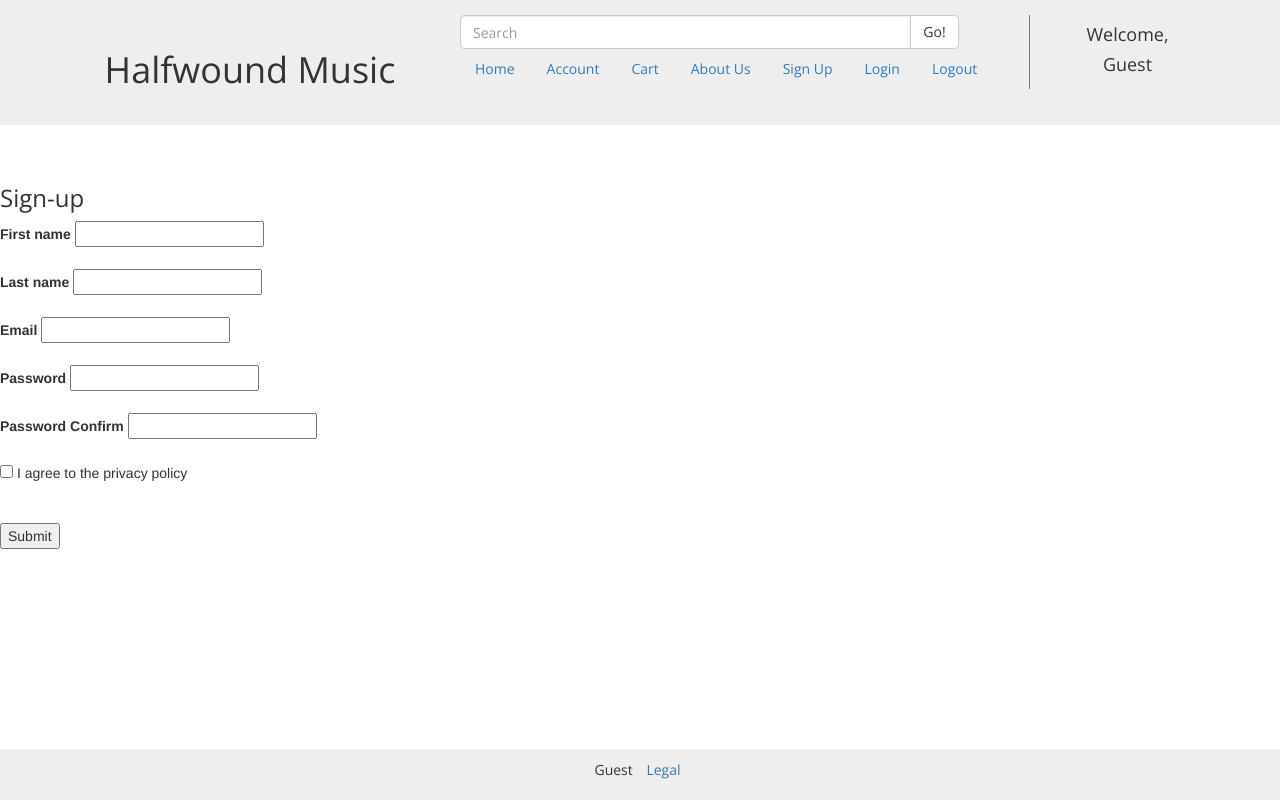
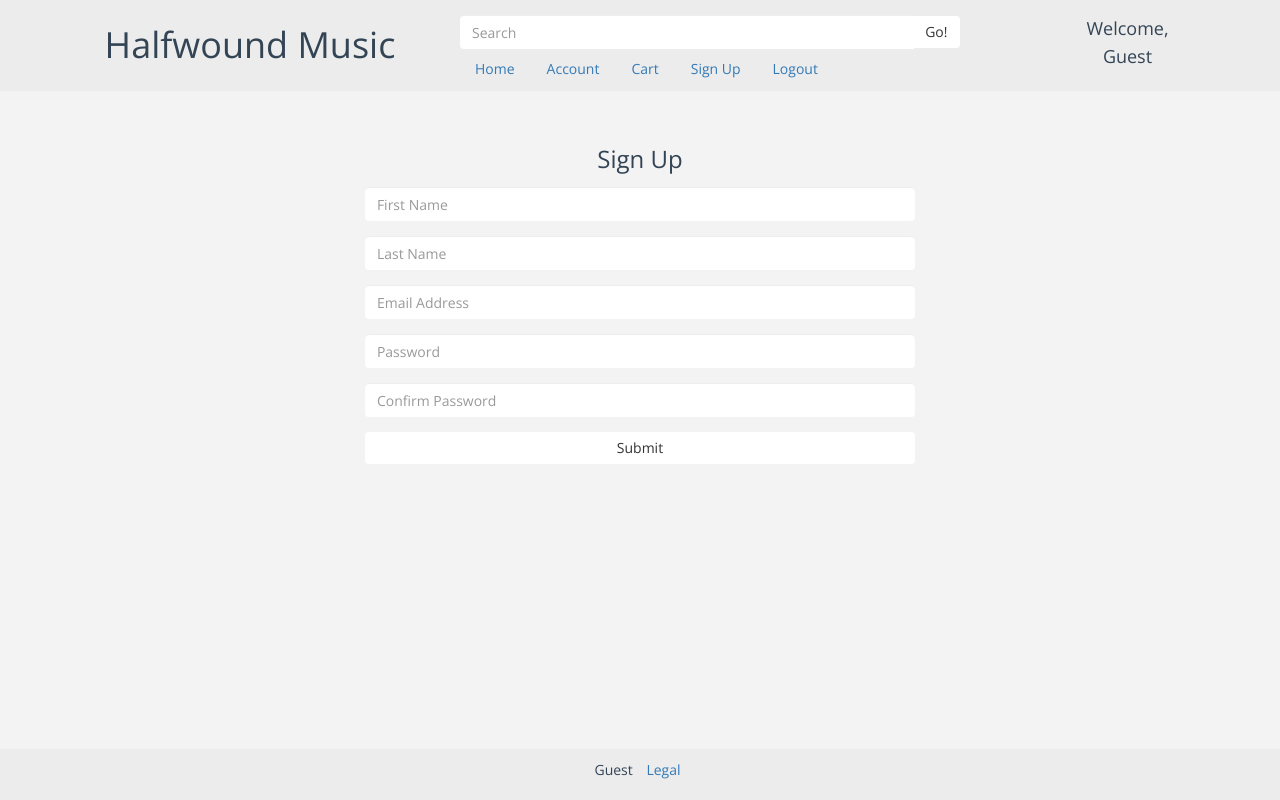
Before and after one commit to dmkato/halfWoundMusic, a PHP site: page /php/signup.php in a window 1280 px wide. Run offline with PHP 8.4, Linux system fonts and the light colour scheme; a user stored in the database is signed in.

Commit message:
More UI updates

```diff
--- a/php/accountProcess.php
+++ b/php/accountProcess.php
@@ -5,6 +5,7 @@
 <!DOCTYPE html>
 <html>
 <body>
+  <div class="container">
 
 
 	<?php
@@ -72,7 +73,7 @@
 
 	mysqli_close($conn);
 	?>
-
+</div>
 
 	<?php include 'footer.php'; ?>
 </body>
--- a/php/header.php
+++ b/php/header.php
@@ -51,17 +51,20 @@ $directory = "http://web.engr.oregonstate.edu/~giovanmi/dbs/halfWoundMusic";
                 <li id="Home"><a href="<?php //echo $directory;?>/index.php">Home</a></li>
                 <li id="Account"><a href="<?php //echo $directory;?>/php/myaccount.php">Account</a></li>
                 <li id="Cart"><a href="<?php //echo $directory;?>/php/cart.php">Cart</a></li>
-                <li id="AboutUs"><a href="<?php //echo $directory;?>/php/aboutUs.php">About Us</a></li>
                 <li id="Signup"><a href="/php/signup.php">Sign Up</a></li>
-                <li id="Login"><a href="<?php ////echo $directory;?>/php/login.php">Login</a></li>
                 <li id="Myaccount"><a href="<?php //echo $directory;?>/php/logout.php">Logout</a></li>
 
               </ul>
             </div>
 
-            <div class="col-md-2 align-middle">
+            <div id="greeting" class="col-md-2 align-middle">
               <h4 class="text-center">Welcome, </h4>
               <h4 class="text-center"><?php echo "$username"; ?></h4>
+              <!-- <?php
+                if ($username == "Guest") {
+                  echo "<h4 class='text-center'><a href='/index.php'>Login</a></h4>";
+                }
+              ?> -->
             </div>
 
           </nav>
--- a/php/loginProcess.php
+++ b/php/loginProcess.php
@@ -32,7 +32,6 @@ $result = mysqli_query($conn, $sql);
   $rows = mysqli_num_rows($result);
 
   mysqli_close($conn);
-
 ?>
 
 <!DOCTYPE html>
@@ -41,6 +40,7 @@ mysqli_close($conn);
 
 </head>
 <body>
+  <div class="container">
 
   <br>
 
@@ -64,6 +64,7 @@ mysqli_close($conn);
   //echo "Welcome " . $_SESSION["username"] . ".<br>";
   ?>
   <br>
+  </div>
   <?php include 'footer.php'; ?>
 </body>
 </html>
--- a/php/logout.php
+++ b/php/logout.php
@@ -12,9 +12,11 @@ $_SESSION["username"]="Not logged in";
 ?>
 <body>
 
+  <div class="container">
 	<br>
 	<h5>Your account has been logged out</h5>
 	<br>
+  </div>
 
 	<?php include 'footer.php'; ?>
 </body>
--- a/php/myaccount.php
+++ b/php/myaccount.php
@@ -18,7 +18,7 @@
 		<?php
 		$username = $_SESSION["username"];
 		if ($_SESSION["username"] == "Not logged in") {
-			echo "Please login to see account information";
+			echo "Please <a href='/index.php'>login</a> to see account information";
 			echo "<br><br>";
 		} else {
 
--- a/php/signup.php
+++ b/php/signup.php
@@ -7,101 +7,33 @@
 <body>
 
   <br>
-
+  <div id="signupForm" class="container">
     <br>
-	<h3>Sign-up</h3>
-	<script type="text/javascript">
-
-		function formvalidate(myform)
-		{
-			if(myform.firstname.value == "")
-			{
-				alert("Firstname can't be blank");
-				myform.firstname.focus();
-				return false;
-			}
-			if(myform.lastname.value == "")
-			{
-				alert("Last name can't be blank");
-				myform.lastname.focus();
-				return false;
-			}
-			if(myform.email.value == "")
-			{
-				alert("email can't be blank");
-				myform.email.focus();
-				return false;
-			}
-			if(myform.username.value == "")
-			{
-				alert("Username can't be blank");
-				myform.username.focus();
-				return false;
-			}
-			if(myform.userpassword.value == "")
-			{
-				alert("password can't be blank");
-				myform.userpassword.focus();
-				return false;
-			}
-			if(myform.passwordconfirm.value == "")
-			{
-				alert("password can't be blank");
-				myform.userpassword.focus();
-				return false;
-			}
-			if(myform.userpassword.value != myform.passwordconfirm.value)
-			{
-				alert("Passwords do not match");
-				myform.userpassword.focus();
-				return false;
-			}
-	//password check. test() returns bool based off whether strings match
-	else
-	{
-		var passcheckregex = /(?=.*\d)(?=.*[a-z])(?=.*[A-Z])/;
-		if(passcheckregex.test(myform.userpassword.value)==false)
-		{
-			alert("Your password isn't strong enough (must contain at least one upper case letter and one digit (0-9)");
-			myform.userpassword.focus();
-			return false;
-		}
-
-	}
-	if(document.getElementById("myCheck").checked==false)
-	{
-		alert("You must agree to privacy policy");
-		myform.userpassword.focus();
-		return false;
-	}
-	return true;
-}
-
-
-</script>
-
-<form action = "accountProcess.php" method="post" onsubmit="return formvalidate(this);">
-	<fieldset>
-
-		<label>First name</label>
-		<input type = "text"  name = "first" id = "firstname" ><br>
-		<br>
-		<label>Last name</label>
-		<input type = "text"  name = "last" id = "lastname" ><br>
-		<br>
-		<label>Email</label>
-		<input type = "text"  name = "email" id = "email" ><br><br>
-		<label>Password</label>
-		<input type = "password"  name = "password" id = "userpassword" ><br>
-		<br>
-		<label>Password Confirm</label>
-		<input type = "password"  name = "passwordconfirm" id = "userpasswordconfirm" >
-		<br><br><input type="checkbox" name="privacypolicy" id="myCheck"> I agree to the privacy policy<br>
-		<br><br>
-		<input type="submit">
-
-	</fieldset>
+    <div id="formContainer" class="text-center">
+      <h3>Sign Up</h3>
+      <form id="signupForm" action="accountProcess.php" method="post" onsubmit="return formvalidate(this);">
+        <div id="firstNameField" class="form-group">
+          <input name="first" class="form-control" id="firstname" placeholder="First Name">
+        </div>
+        <div id="lastNameField" class="form-group">
+          <input name="last" class="form-control" id="lastname" placeholder="Last Name">
+        </div>
+        <div id="emailAddressField" class="form-group">
+          <input name="email" class="form-control" id="email" placeholder="Email Address">
+        </div>
+        <div id="passwordField" class="form-group">
+          <input name="Password" class="form-control" id="userpassword" placeholder="Password">
+        </div>
+        <div id="passwordField" class="form-group">
+          <input name="Password" class="form-control" id="passwordconfirm" placeholder="Confirm Password">
+        </div>
+        <div>
+          <input id="submitButton" type="submit" class="btn btn-default">
+          <span id="ajaxStatus"></span>
+        </div>
       </form>
+    </div>
+  </div>
 
   <?php include 'footer.php'; ?>
 </body>
--- a/styles/main.css
+++ b/styles/main.css
@@ -2,34 +2,86 @@ h1, h2, h3, h4, h5, h6, a, p, div  {
     font-family: "Open Sans";
 }
 
-h1 {}
+h1, h2, h3, h4, h5, h6, p, div {
+    color: #345;
+}
+
+#contentBlock {
+    padding-top: 10px;
+}
+
+#signupForm {
+    padding: 5px 15% 20px 15%;
+}
+
+ul {
+    list-style: none;
+}
+
+h3 {
+    margin-top: 10px;
+}
+
+li, a {
+    margin-bottom: 0;
+    padding-bottom: 0;
+}
 
 body {
-    /*background-color: rgba(83, 104, 120, 0.11);*/
-}
-
-.middleMenus {
-    border-right: #ACD outset thin;
+    background-color: #f3f3f3;
 }
 
 #searchBar {
     margin-right: 10%;
 }
 
+form input {
+    width: 100%;
+}
+
+#formContainer {
+    margin: 0;
+    padding: 0;
+}
+
+.form-control {
+    border: 0;
+}
+
+.btn-default {
+    border: 0;
+}
+
 header {
-    padding: 15px 0 10px 0;
-    background-color: #eee;
+    padding: 15px 0 2px 0;
+
+    background-color: #ececec;
 }
 
 .navbar-fixed-bottom {
-    background-color: #eee;
+    background-color: #ececec;
     margin: 0;
     padding: 10px;
     width: 100%;
 }
 
-#shopName, #greeting {
-    padding: 15px;
+#shopName {
+    padding: 10px;
+    margin: 0px;
+}
+
+#greeting {
+    padding: 0px;
+}
+
+h1 {
+    padding: 0px;
+    margin: 0px;
+}
+
+h4 {
+    padding: 4px;
+    margin: 0px;
 }
 
 .productRow {
```
Also changed, not shown: index.php (+24 -3 lines), js/main.js (+49 -4 lines), php/aboutUs.php (deleted, +0 -10 lines), php/login.php (deleted, +0 -32 lines), php/product.php (+11 -9 lines). Lines whose indentation alone changed are shown as unchanged.
